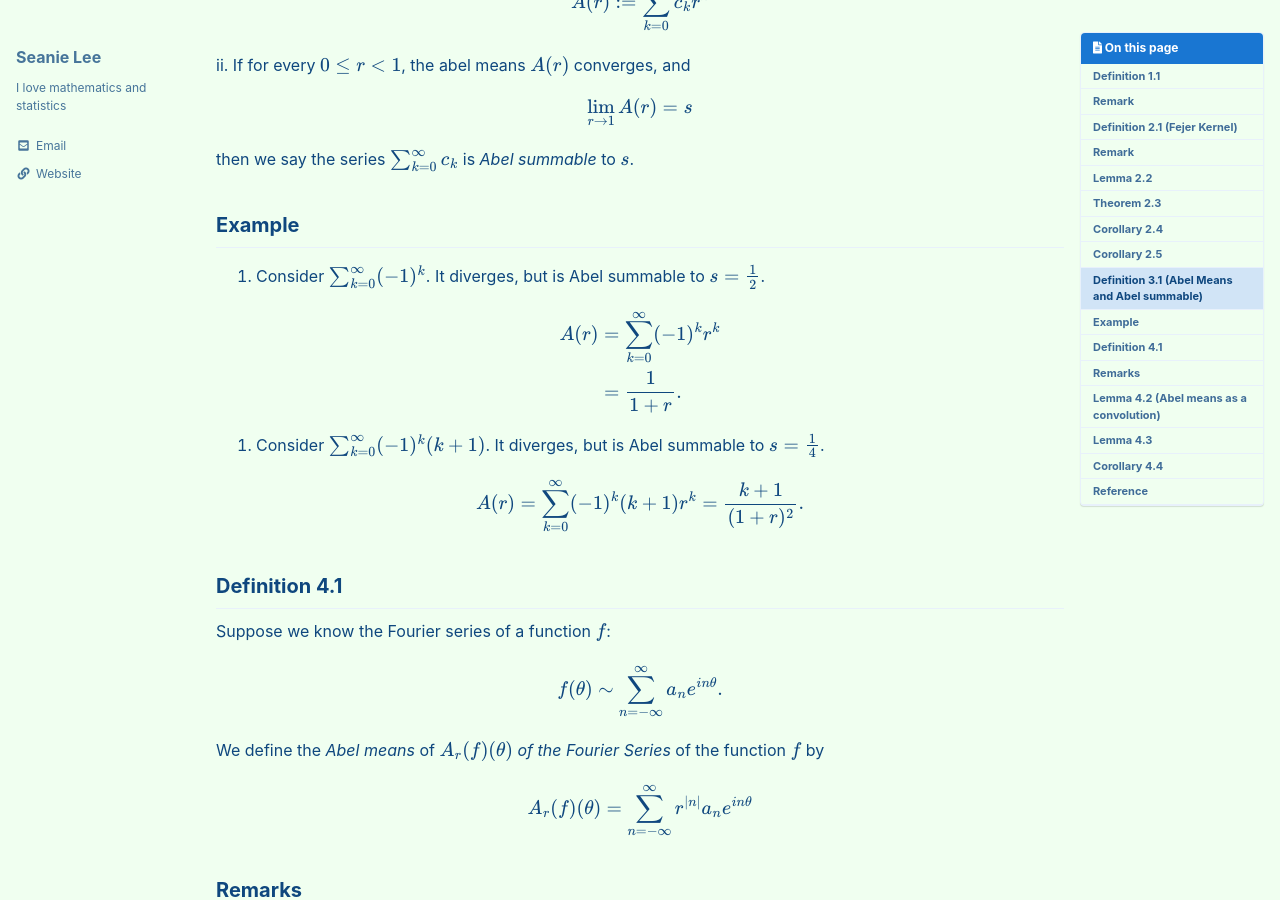
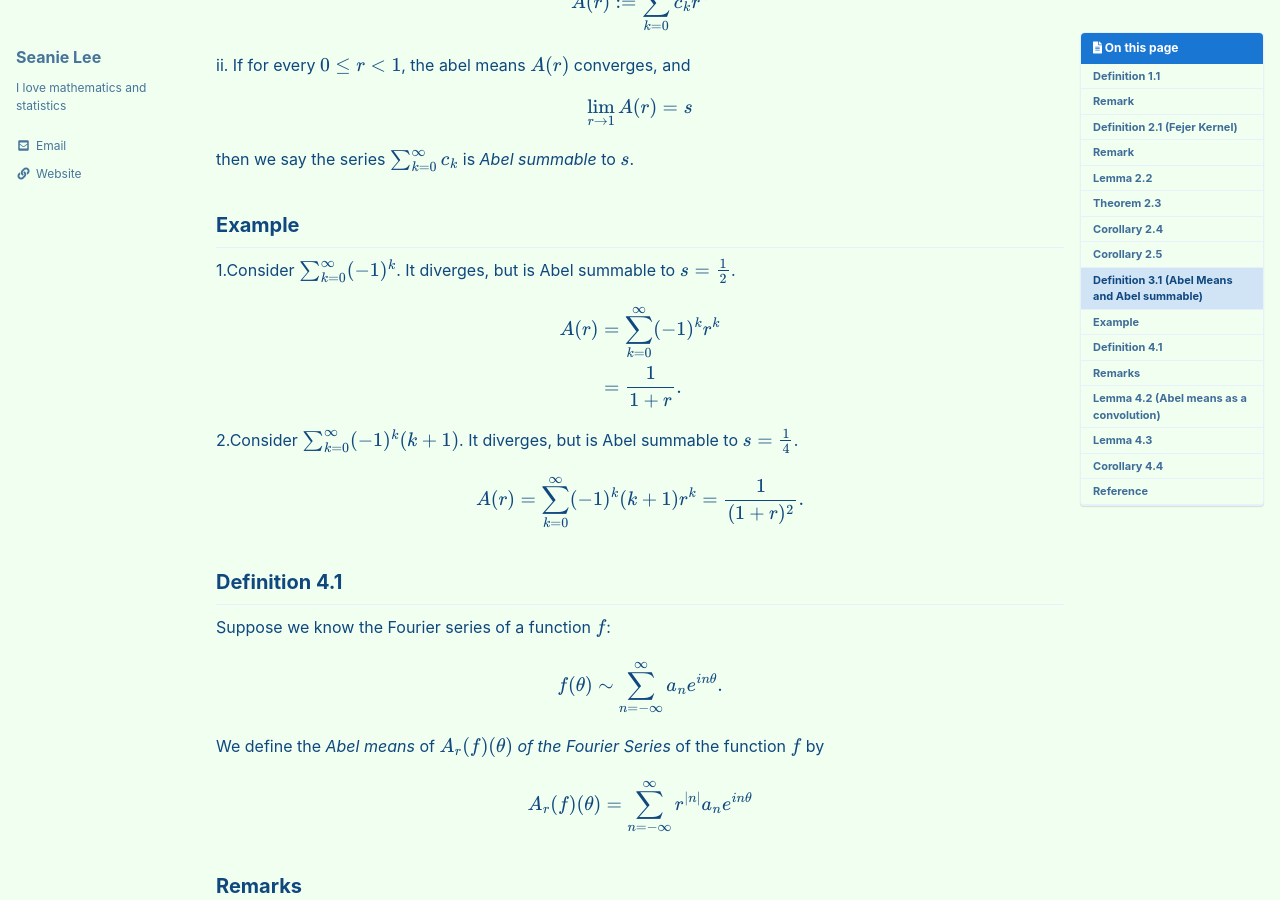
Before and after one commit to seanie12/blog, a Jekyll site: the page built from _posts/2023-02-07-cesaro-abel-summability.md, in a window 1280 px wide and 900 px high, scrolled down 4574 px. Built offline with Jekyll 4.4.1, drawn with Linux system fonts in a browser that asks for light colours; cached includes are drawn as plain includes; formulas are drawn with MathJax 3.

Commit message:
Update 2023-02-07-cesaro-abel-summability.md

```diff
--- a/_posts/2023-02-07-cesaro-abel-summability.md
+++ b/_posts/2023-02-07-cesaro-abel-summability.md
@@ -225,7 +225,7 @@ $$
 then we say the series $\sum_{k=0}^\infty c_k$ is *Abel summable* to $s$.
 
 ## Example
-1. Consider $\sum_{k=0}^\infty(-1)^k$. It diverges, but is Abel summable to $s=\frac{1}{2}$.
+1.Consider $\sum_{k=0}^\infty(-1)^k$. It diverges, but is Abel summable to $s=\frac{1}{2}$.
 
 $$
 \begin{align*}
@@ -234,11 +234,11 @@ A(r) &= \sum_{k=0}^\infty (-1)^k r^k \\
 \end{align*}
 $$
 
-2. Consider $\sum_{k=0}^\infty(-1)^k (k+1)$. It diverges, but is Abel summable to $s=\frac{1}{4}$.
+2.Consider $\sum_{k=0}^\infty(-1)^k (k+1)$. It diverges, but is Abel summable to $s=\frac{1}{4}$.
 
 $$
 \begin{align*}
-A(r) = \sum_{k=0}^\infty (-1)^k (k+1)r^k = \frac{k+1}{(1+r)^2}.
+A(r) = \sum_{k=0}^\infty (-1)^k (k+1)r^k = \frac{1}{(1+r)^2}.
 \end{align*}
 $$
 
```
